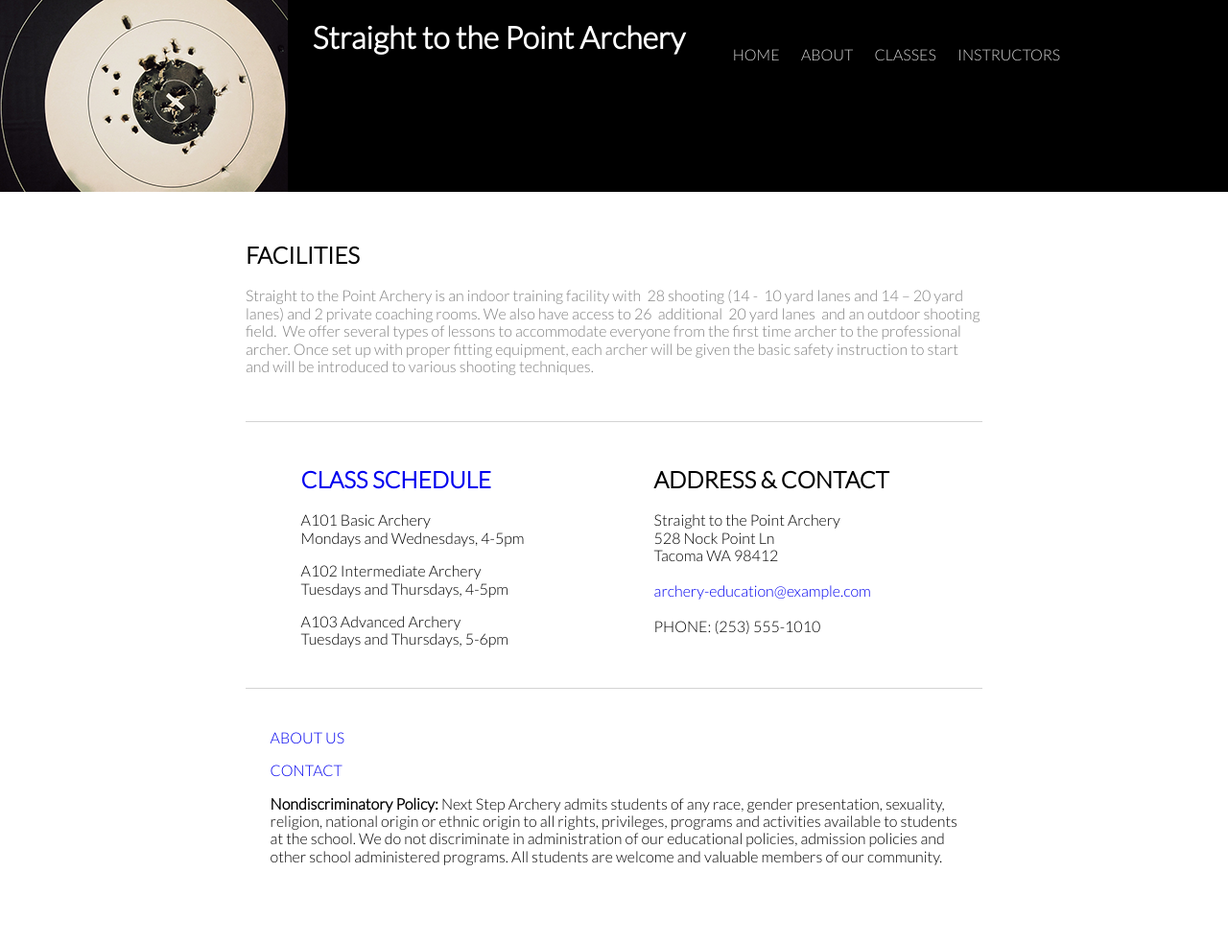
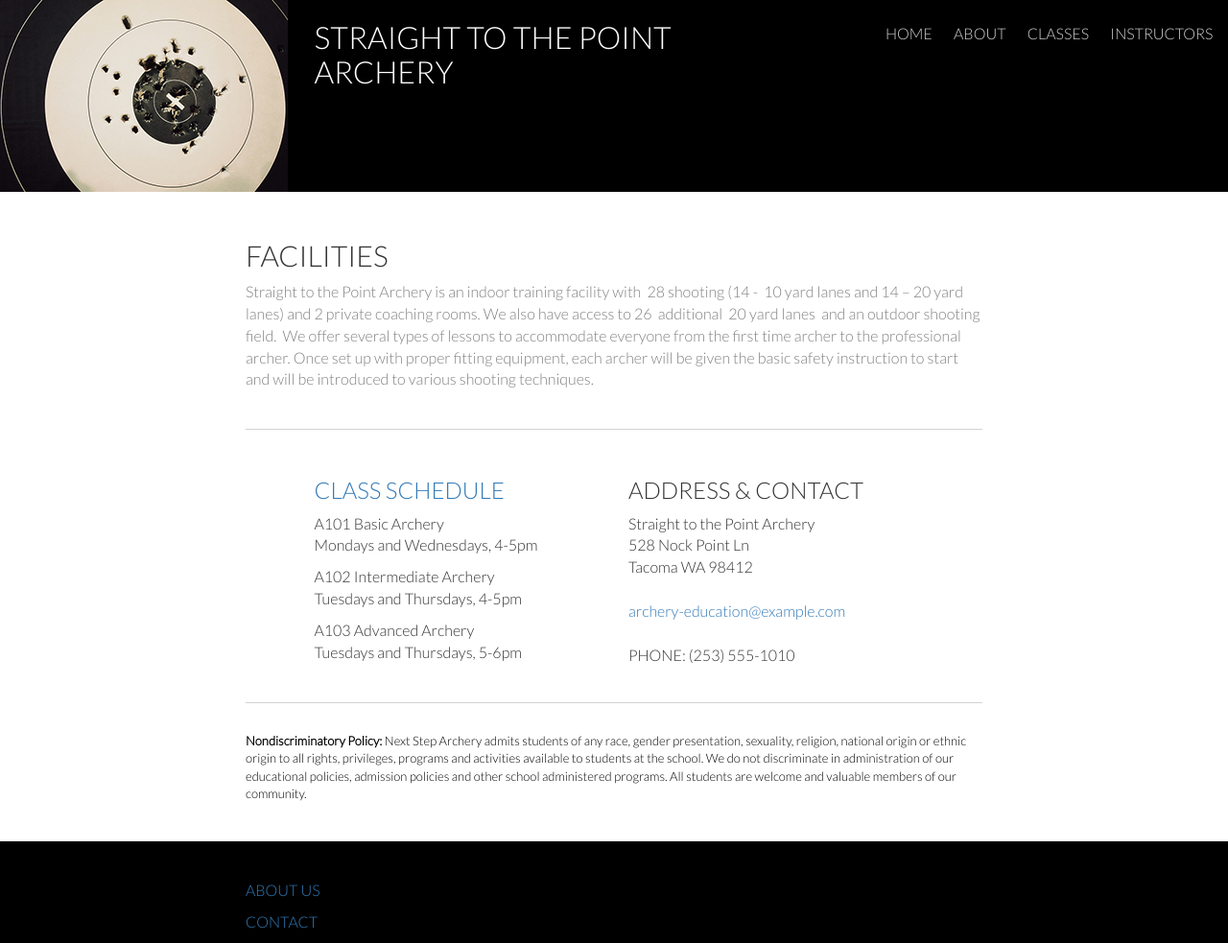
Before and after one commit to bitterkat/stp-archery, a plain HTML site: page index.html in a window 1280 px wide. Shown: the whole page at 96% size. Before the commit the page ends 944 px from the top, so only its background shows below. Drawn offline with nearby package versions, Linux system fonts and the light colour scheme.

Commit message:
adds grids and cleans up layout

```diff
--- a/index.html
+++ b/index.html
@@ -3,14 +3,26 @@
   <head>
     <meta charset="utf-8">
     <title>Straight to the Point Archery</title>
+    <!-- Latest compiled and minified CSS -->
+    <link rel="stylesheet" href="https://maxcdn.bootstrapcdn.com/bootstrap/3.3.7/css/bootstrap.min.css" integrity="sha384-BVYiiSIFeK1dGmJRAkycuHAHRg32OmUcww7on3RYdg4Va+PmSTsz/K68vbdEjh4u" crossorigin="anonymous">
+
+    <!-- Optional theme -->
+    <link rel="stylesheet" href="https://maxcdn.bootstrapcdn.com/bootstrap/3.3.7/css/bootstrap-theme.min.css" integrity="sha384-rHyoN1iRsVXV4nD0JutlnGaslCJuC7uwjduW9SVrLvRYooPp2bWYgmgJQIXwl/Sp" crossorigin="anonymous">
     <link href="https://fonts.googleapis.com/css?family=Lato:300" rel="stylesheet">
     <link rel="stylesheet" type="text/css" href="styles/normalize.css">
     <link rel="stylesheet" type="text/css" href="styles/style.css">
   </head>
     <body>
+
       <header class="site-header">
+        <div class="row">
+          <div class="col-md-3">
             <img src="images/target-big.jpg">
+          </div>
+          <div class="col-md-5">
             <h1 class="title">Straight to the Point Archery</h1>
+          </div>
+          <div class="col-md-4">
             <nav class="site-nav">
               <ul>
                 <li><a href="index.html">HOME</a></li>
@@ -19,39 +31,50 @@
                 <li><a href="instructors.html">INSTRUCTORS</a></li>
               </ul>
             </nav>
+          </div>
+        </div>
       </header>
-      <main>
+
+      <main id="container">
         <article class="main-copy">
           <h2>FACILITIES</h2>
           <p>Straight to the Point Archery is an indoor training facility with  28 shooting (14 -  10 yard lanes and 14 – 20 yard lanes) and 2 private coaching rooms. We also have access to 26  additional  20 yard lanes  and an outdoor shooting field.  We offer several types of lessons to accommodate everyone from the first time archer to the professional archer. Once set up with proper fitting equipment, each archer will be given the basic safety instruction to start and will be introduced to various shooting techniques.</p>
         </article>
 
         <aside class="main-aside">
-          <div class="grid-cell">
-            <div class="main-aside-schedule">
-              <h2><a href="classes.html">CLASS SCHEDULE</a></h2>
+          <div class="row">
+            <div class="col-md-3"></div>
+            <div class="col-md-3">
+              <h3><a href="classes.html">CLASS SCHEDULE</a></h3>
               <p>A101 Basic Archery<br>Mondays and Wednesdays, 4-5pm</p>
               <p>A102 Intermediate Archery<br>Tuesdays and Thursdays, 4-5pm</p>
               <p>A103 Advanced Archery<br>Tuesdays and Thursdays, 5-6pm</p>
             </div>
-          </div>
 
-          <div class="grid-cell">
-            <h2>ADDRESS & CONTACT</h2>
+          <div class="col-md-3">
+            <h3>ADDRESS & CONTACT</h3>
             Straight to the Point Archery<br>
             528 Nock Point Ln<br>
             Tacoma WA 98412<br><br>
             <a href="mailto:archery-education@example.com">archery-education@example.com</a><br><br>
             PHONE: (253) 555-1010
           </div>
+          <div class="col-md-3"></div>
+        </div>
         </aside>
+
+        <article class="main-policy">
+          <p><span class="bold">Nondiscriminatory Policy:</span>
+      Next Step Archery admits students of any race, gender presentation, sexuality, religion, national origin or ethnic origin to all rights, privileges, programs and activities available to students at the school. We do not discriminate in administration of our educational policies, admission policies and other school administered programs. All students are welcome and valuable members of our community. </p>
+        </article>
       </main>
 
       <footer class="site-footer">
         <p><a href="about.html">ABOUT US</a></p>
         <p><a href="#">CONTACT</a></p>
-        <p><span class="site-footer-bold">Nondiscriminatory Policy:</span>
-    Next Step Archery admits students of any race, gender presentation, sexuality, religion, national origin or ethnic origin to all rights, privileges, programs and activities available to students at the school. We do not discriminate in administration of our educational policies, admission policies and other school administered programs. All students are welcome and valuable members of our community. </p>
+
       </footer>
+      <!-- Latest compiled and minified JavaScript -->
+<script src="https://maxcdn.bootstrapcdn.com/bootstrap/3.3.7/js/bootstrap.min.js" integrity="sha384-Tc5IQib027qvyjSMfHjOMaLkfuWVxZxUPnCJA7l2mCWNIpG9mGCD8wGNIcPD7Txa" crossorigin="anonymous"></script>
   </body>
 </html>
--- a/styles/style.css
+++ b/styles/style.css
@@ -2,33 +2,31 @@
   box-sizing: border-box;
 }
 
-html {
-  font-size: 16px;
-  font-family: 'Lato', sans-serif;
+body {
+    font-size: 16px;
+    font-family: 'Lato', sans-serif;
+    background-color: black;
 }
 
 a {
   text-decoration: none;
 }
 
-p {
-  /*color: gray;*/
-  /*line-height: 2vw;*/
+h1, h2, h3, h4, h5, h6 {
+  text-transform: uppercase;
+}
+
+#container {
+  background-color: white;
 }
 
 .site-header {
-  display: flex;
-  flex-direction: row;
   background-color: black;
   color: white;
 }
 
-.site-header h1 {
-  padding-left: 2vw;
-}
-
 .site-nav ul {
-  padding-top: 4vh;
+  padding-top: 3vh;
 }
 
 .site-nav li {
@@ -49,8 +47,8 @@ p {
 .main-copy {
   margin: 0 auto;
   width: 60vw;
-  padding-top: 2rem;
-  padding-bottom: 2rem;
+  padding-top: 3rem;
+  padding-bottom: 3rem;
   border-bottom: 1px solid lightgray;
 }
 
@@ -60,9 +58,6 @@ p {
 
 .main-copy-image {
   max-width: 250px;
-  /*max-height: 300px;*/
-  padding-right: 1rem;
-  float: left;
 }
 
 .main-copy ul {
@@ -70,28 +65,32 @@ p {
 }
 
 .main-aside {
+  padding-top: 3rem;
+  padding-bottom: 3rem;
+}
+
+.main-policy {
   margin: 0 auto;
   width: 60vw;
-  padding-left: 2rem;
-  border-bottom: 1px solid lightgray;
-  display: flex;
+  padding-top: 3rem;
+  padding-bottom: 3rem;
+  color: black;
+  font-size: small;
+  border-top: 1px solid lightgray;
 }
 
-.grid-cell {
-  flex: 1;
-  padding: 2vw;
+.bold {
+  color: black;
+  font-weight: bold;
 }
 
 .site-footer {
   margin: 0 auto;
   width: 60vw;
-  padding: 2vw;
+  padding-top: 4rem;
+  background-color: black;
 }
 
 .site-footer a {
   text-decoration: none;
 }
-
-.site-footer-bold {
-  color: black;
-  font-weight: bold;
```
Lines whose indentation alone changed are shown as unchanged.
